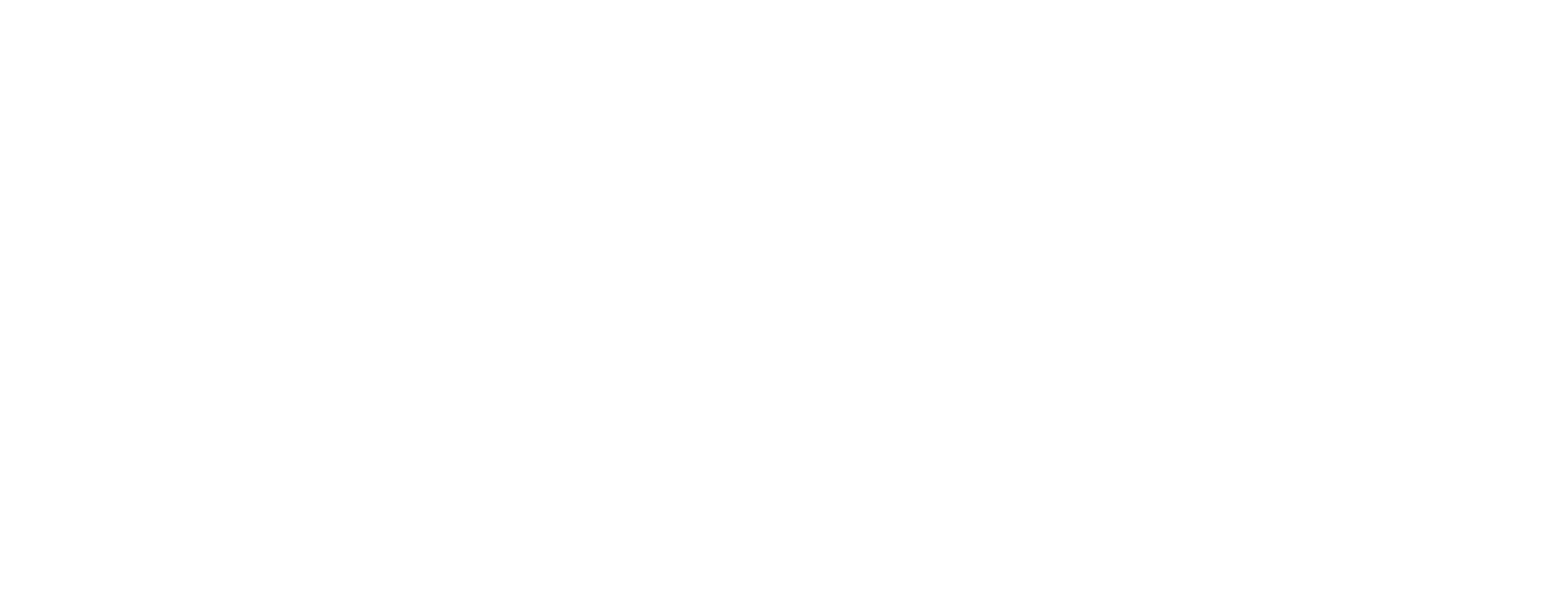
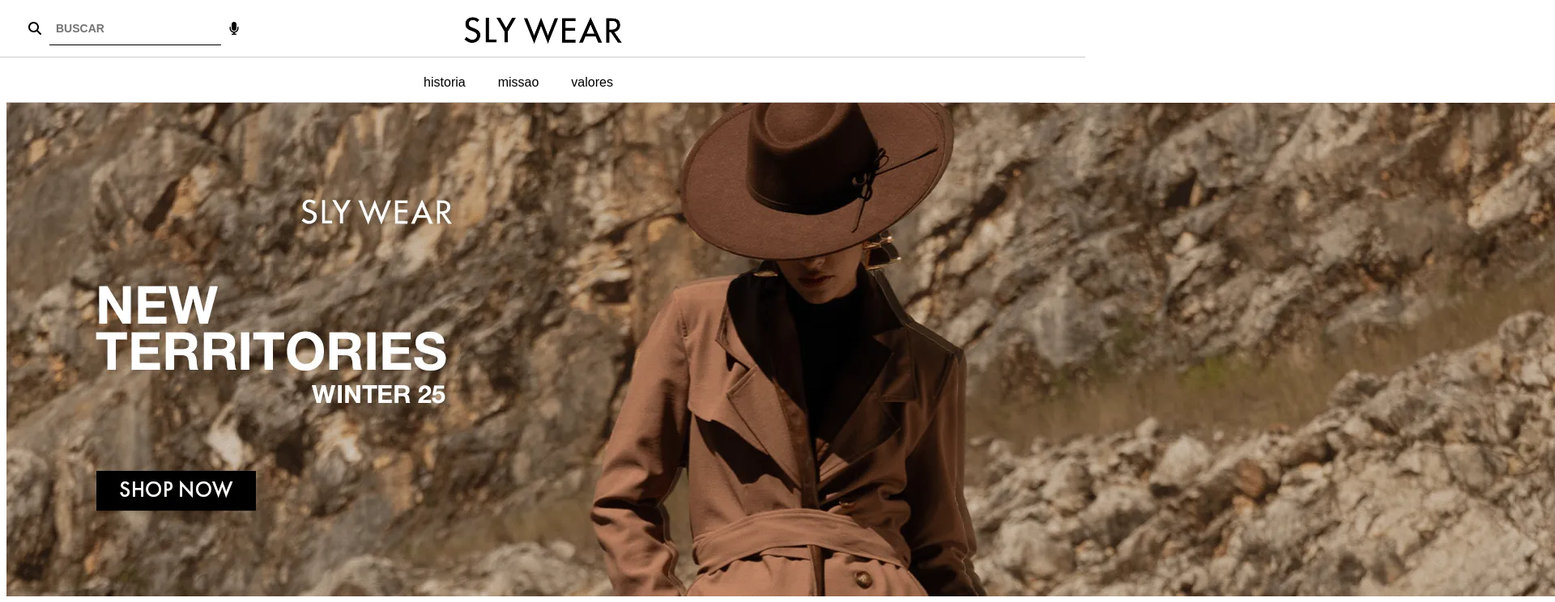
Before and after one commit to wecruzzz/sly-wear-instutucional, a plain HTML site: page historia.html in a window 1280 px wide. Shown: the whole page at 81% size, 1920 px wide, since content can reach past the window. Drawn offline with Linux system fonts and the light colour scheme.

Commit message:
header
criação do header e animação do header para a pagina index

```diff
--- a/assets/style.css
+++ b/assets/style.css
@@ -1,3 +1,4 @@
+/* ------------------------------------------------backgroundprimeirapagina--------------------------- */
 .videoback {
   filter: brightness(70%);
   position: relative;
@@ -16,6 +17,123 @@
   z-index: -1;
 }
 
+/* ------------------------------------------Header------------------------------------------------- */
+.header {
+  display: flex;
+  justify-content: space-between;
+  align-items: center;
+  height: 70px;
+  padding: 0 30px;
+  background-color: white;
+  border-bottom: 1px solid #ccc;
+  position: fixed;
+  top: 0;
+  left: 0;
+  z-index: 10000;
+  width: 100%;
+  position: fixed;
+}
+body.index .header {
+  top: 0;
+  left: 0;
+  height: 70px;
+  background: #ffffff;
+  color: rgb(0, 0, 0);
+  transition: transform 0.3s ease;
+  transform: translateY(-100%); /* esconde o header */
+  z-index: 1000;
+}
+
+.left,
+.center,
+.right {
+  display: flex;
+  align-items: center;
+  flex: 1;
+  /* para deixar a imagem centralizada no meio do header */
+}
+
+.center {
+  justify-content: center;
+}
+
+.right {
+  justify-content: flex-end;
+}
+
+.left i,
+.right i {
+  font-size: 16px;
+  margin: 0 5px;
+}
+
+.left input {
+  font-size: 14px;
+  padding: 5px 8px;
+  margin: 0 5px;
+  border: none;
+  border-bottom: 1px solid #000;
+  outline: none;
+  text-transform: uppercase;
+  font-weight: bold;
+  background: transparent;
+  height: 30px;
+}
+
+.center img {
+  height: 40px;
+  display: block;
+  object-fit: contain;
+  margin-top: 2px;
+  /* pra deixar a img 100%centralizada em relação aos icones */
+}
+/* ----------------------------------------animação-header-index------------------------------------ */
+.header-hover-area {
+  position: fixed;
+  top: 0;
+  left: 0;                                                       /*  area invisivel para o hover do header */
+  width: 100%;
+  height: 70px; /* mesma altura do header */
+  z-index: 999; /* abaixo do header */
+}
+.header-hover-area:hover header {
+  transform: translateY(0); /* mostra o header */
+}
+
+/* ---------------------------------------------------NAV------------------------------------- */
+nav {
+  display: flex;
+  justify-content: center;
+  gap: 40px;
+  padding: 15px;
+  border-bottom: solid 1px #ccc;
+  ;
+
+
+}
+
+
+
+
+
+
+
+
+
+/* --------------------------------------------------geral-------------------------------------- */
+
+body {
+  font-family: Arial, Helvetica, sans-serif;
+}
+body:not(.index) /* apliaca a regra a todas as pagina menos ao index */ {
+  padding-top: 70px;
+  /* empurra o conteúdo pra baixo, igual a altura do header */
+}
+a {
+  color: #000;
+  text-decoration: none;
+}
+
 .index {
   overflow: hidden;
 }
@@ -25,7 +143,7 @@
   font-size: 36px;
   text-align: center;
 
-  /* 👇 Adicionado para centralizar os contêineres sobre o vídeo */
+
   position: absolute;
   top: 50%;
   left: 50%;
@@ -35,7 +153,10 @@
   gap: 20px;
 
 }
+/* ------------------------------main-historia-------------------------------- */
 
+
+/* -----------------------------------------------conteiners-index---------------------------------- */
 .conteiner1 {
   border: 1px solid black;
   background-color: rgba(14, 14, 14, 0.1);
@@ -65,13 +186,15 @@
   align-content: space-between;
   width: 80%;
 }
+
 button {
   border-radius: 10px;
   width: 90px;
   background-color: black;
   color: white;
 }
-button:hover{
+
+button:hover {
   background-color: white;
   color: black;
   cursor: pointer;
--- a/historia.html
+++ b/historia.html
@@ -1,11 +1,48 @@
 <!DOCTYPE html>
 <html lang="pt">
+
 <head>
     <meta charset="UTF-8">
     <meta name="viewport" content="width=device-width, initial-scale=1.0">
     <title>Sly Wear-historia</title>
+    <script src="https://kit.fontawesome.com/518b9eb2d6.js" crossorigin="anonymous"></script> <!--script dos icons-->
+    <link rel="stylesheet" href="assets/style.css">
+    <link rel="shortcut icon"
+        href="https://images.tcdn.com.br/img/img_prod/830337/1599055559_favicon-sly.ico?681fd874c6795"
+        type="image/x-icon">
 </head>
+
 <body>
+    <header class="header">
+
+        <div class="left">
+            <i class="fa-solid fa-magnifying-glass"></i>
+            <input type="text" placeholder="BUSCAR">
+            <i class="fa-solid fa-microphone"></i>
+        </div>
+
+        <div class="center">
+            <a href="index.html"><img src="assets/img/1695842402_logo-nova-slywear02.webp" alt="Sly Wear Logo"></a>
+        </div>
+
+        <div class="right">
+            <!-- Pode deixar vazio por enquanto ou colocar futuros ícones/menu -->
+        </div>
+    </header>
+      <nav>
+        <a href="">historia</a>
+        <a href="">missao</a>
+        <a href="">valores</a>
+    </nav>
+
+    <main>
+<img src="assets/img/slybannernewterritories.webp" alt="new territories banner">
+
+    </main>
+
+
+
 
 </body>
+
 </html>
```
Also changed, not shown: index.html (+27 -3 lines), assets/img/1695842402_logo-nova-slywear02.webp (added), assets/img/slybannernewterritories.webp (added). Lines whose indentation alone changed are shown as unchanged.
